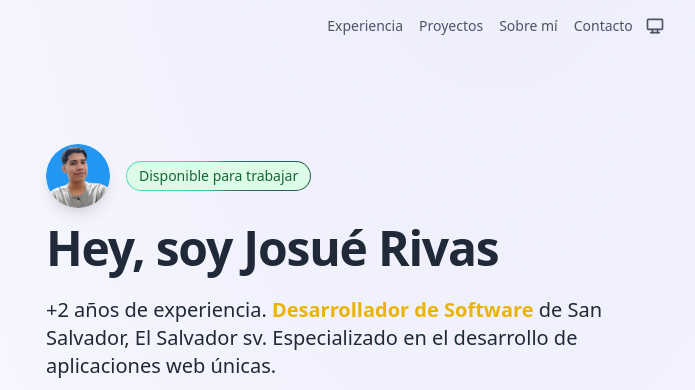
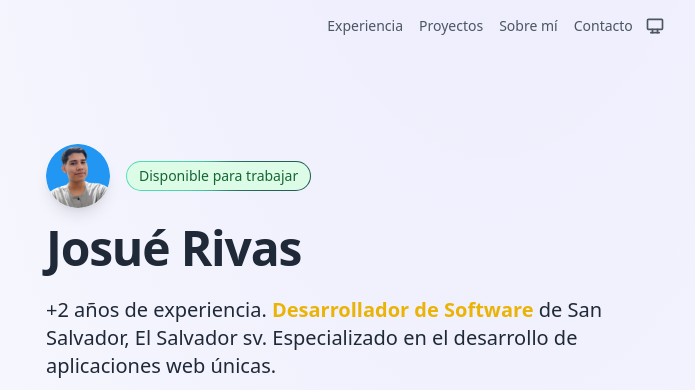
Before and after one commit to bluediu/jrivas-porfolio, an Astro site: page / in a window 1280 px wide. Shown: the top 390 px of the page, without its empty margins (146-841 px from the left). Built offline with nearby package versions, Linux system fonts and the light colour scheme; Astro itself is replaced by a stand-in of ours.

Commit message:
Change title

```diff
--- a/src/components/Hero.astro
+++ b/src/components/Hero.astro
@@ -31,7 +31,7 @@ import SocialPill from '@/components/SocialPill.astro';
   <h1
     class="text-4xl font-bold tracking-tight text-gray-800 sm:text-5xl dark:text-white"
   >
-    Hey, soy Josué Rivas
+    Josué Rivas
   </h1>
   <p
     class="mt-6 text-xl text-gray-800 dark:[&>strong]:text-yellow-200 [&>strong]:text-yellow-500 [&>strong]:font-semibold dark:text-gray-300"
```
